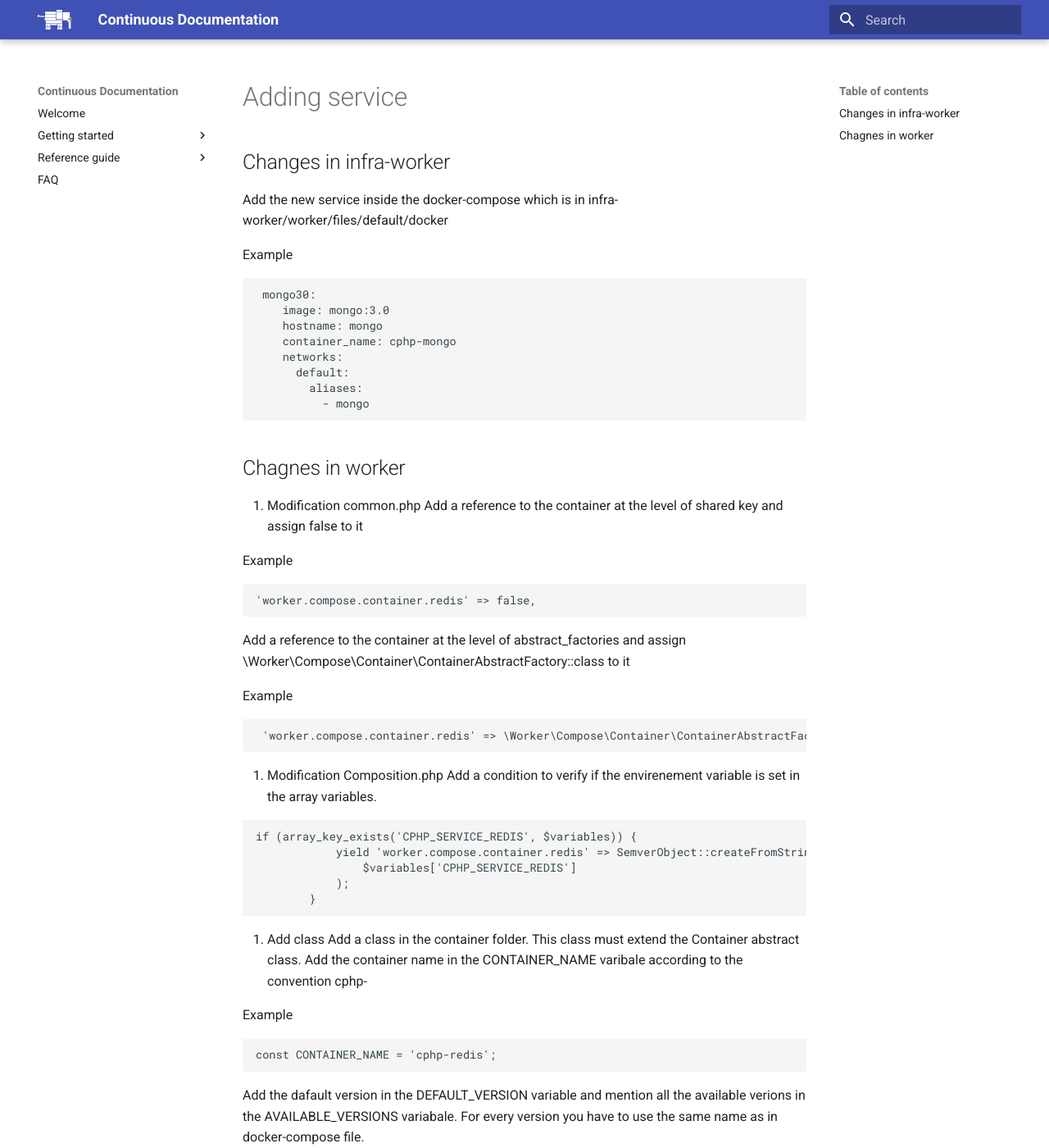
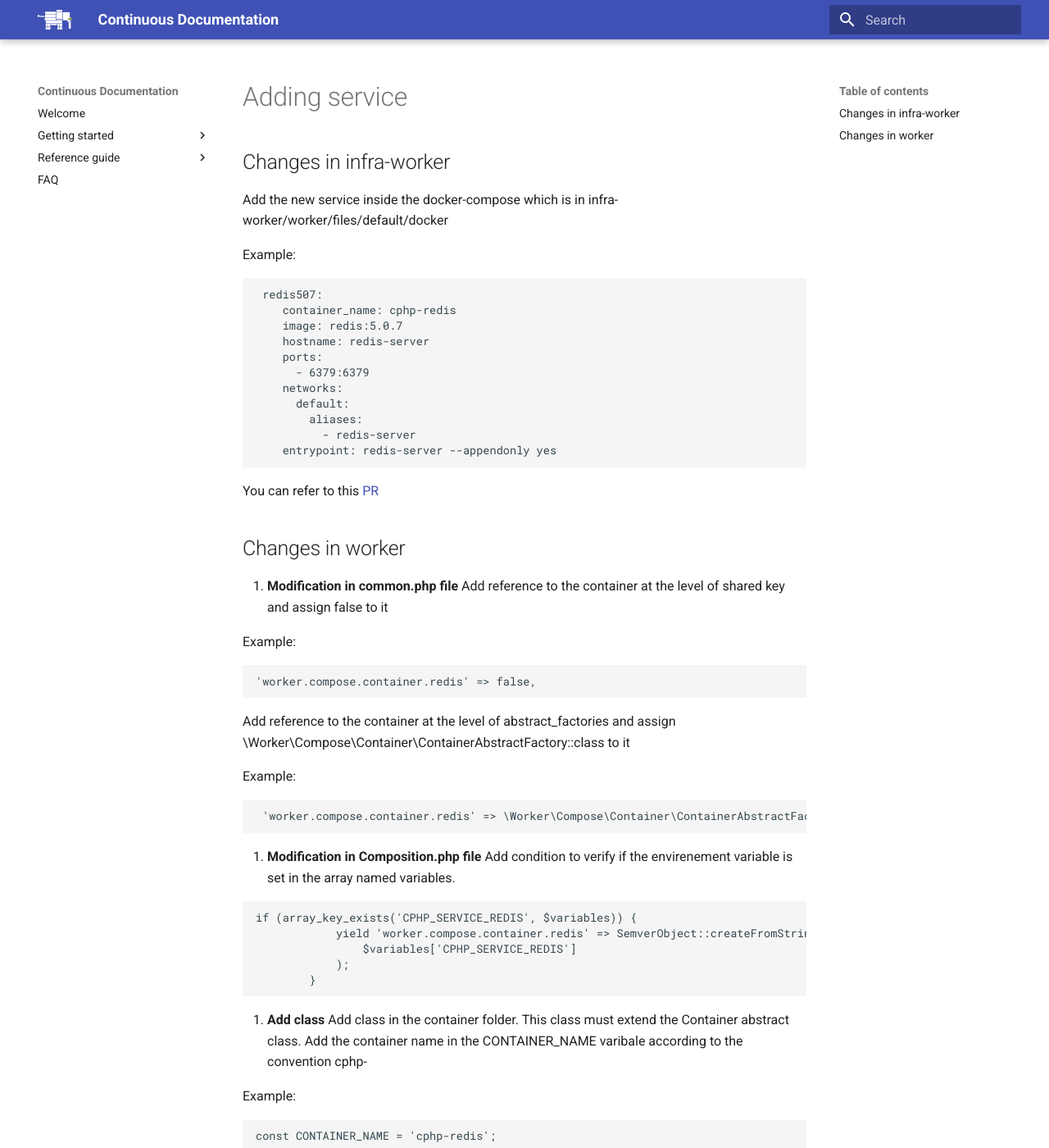
Before and after one commit to continuousphp/documentation, an MkDocs documentation site: the page built from docs/service/adding-service.md, in a window 1280 px wide and 1400 px high. Shown: the whole window at 82% size. Built offline with MkDocs 1.6.1 and Material for MkDocs 9.7.7, drawn with Linux system fonts in a browser that asks for light colours; some of the changed text lies outside the part shown.

Commit message:
Update adding-service.md

````diff
--- a/docs/service/adding-service.md
+++ b/docs/service/adding-service.md
@@ -1,35 +1,45 @@
 ##  Changes in infra-worker
 Add the new service inside the docker-compose which is in infra-worker/worker/files/default/docker
 
-Example
+Example:
+
 ```
- mongo30:
-    image: mongo:3.0
-    hostname: mongo
-    container_name: cphp-mongo
+ redis507:
+    container_name: cphp-redis
+    image: redis:5.0.7
+    hostname: redis-server
+    ports:
+      - 6379:6379
     networks:
       default:
         aliases:
-          - mongo
-
+          - redis-server
+    entrypoint: redis-server --appendonly yes
 ```
 
-##  Chagnes in worker
-1. Modification common.php
-Add a reference to the container at the level of shared key and assign false  to it
+You can refer to this <a href="https://github.com/continuousphp/infra-worker/pull/7/files">PR</a>
 
-Example
+##  Changes in worker
+
+1. <b>Modification in common.php file </b>
+Add reference to the container at the level of shared key and assign false  to it
+
+Example:
+
 ```
 'worker.compose.container.redis' => false,
 ```
-Add a reference to the container at the level of abstract_factories and assign \Worker\Compose\Container\ContainerAbstractFactory::class to it
 
-Example
+Add reference to the container at the level of abstract_factories and assign \Worker\Compose\Container\ContainerAbstractFactory::class to it
+
+Example:
+
 ```
  'worker.compose.container.redis' => \Worker\Compose\Container\ContainerAbstractFactory::class,
 ```
-2. Modification Composition.php
-Add a condition to verify if the envirenement variable is set in the array variables.
+
+2. <b>Modification in Composition.php file </b>
+Add condition to verify if the envirenement variable is set in the array named variables.
 
 ```
 if (array_key_exists('CPHP_SERVICE_REDIS', $variables)) {
@@ -72,7 +88,8 @@ Example for redis server :
             return true;
         }
 ```
-4. MOdification ContainerAbstractFactory.php
+
+4. <b>Modifications in ContainerAbstractFactory.php file </b>
 
 Add a refernce to the container in CONTAINERS array.
 
@@ -80,3 +97,6 @@ Example:
 ```
 'worker.compose.container.redis' => Redis::class,
 ```
+
+
+You can refer to this <a href="https://github.com/continuousphp/worker/pull/73/files">PR</a>
````
Also changed, not shown: other parts of docs/service/adding-service.md (+12 -6 lines).
